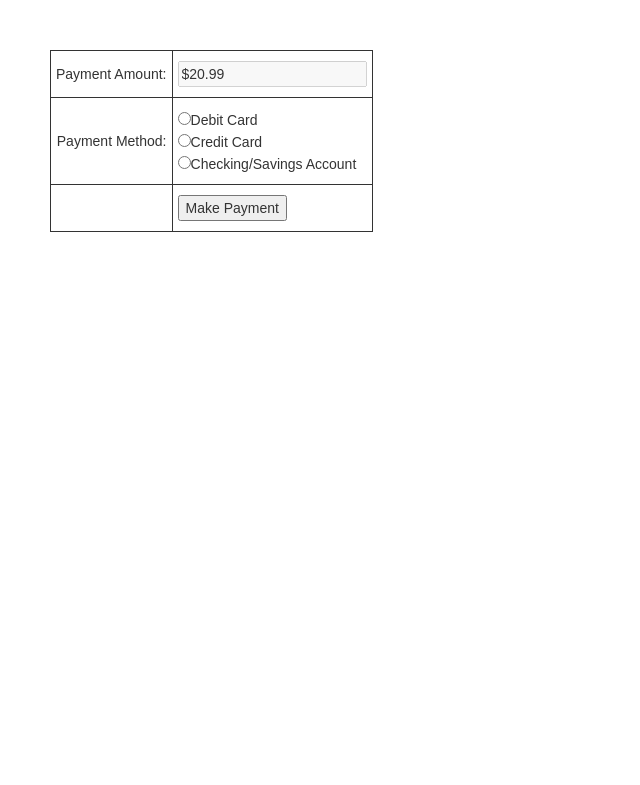
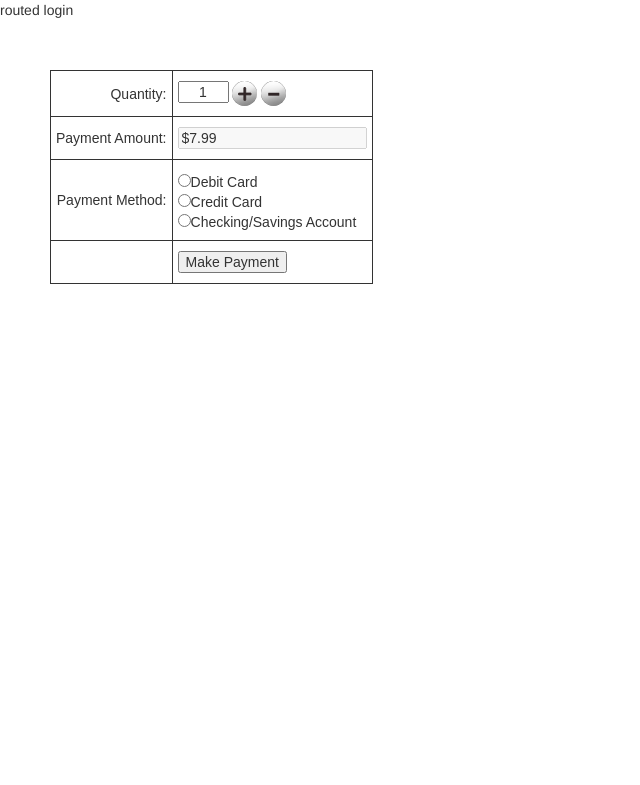
Before and after one commit to sauhardad/pizzasys, a CodeIgniter app: page /pizzasys/index.php/payment/index in a window 1280 px wide. Shown: the top 785 px of the page, without its empty margins (0-640 px from the left). Run offline with CodeIgniter, Linux system fonts and the light colour scheme.

Commit message:
Added quantity and amount.

```diff
--- a/application/modules/payment/controllers/payment.php
+++ b/application/modules/payment/controllers/payment.php
@@ -8,6 +8,8 @@ class Payment extends CI_Controller{
 
     function index(){
         $this->load->view('payment_view');
+        echo "routed login";
+        $this->session->unset_userdata('routed_login');
     }
 
     function payment_type(){
--- a/application/modules/payment/views/payment_view.php
+++ b/application/modules/payment/views/payment_view.php
@@ -8,6 +8,7 @@
 
    <script src="<?=base_url()?>assets/js/jquery.min.js"></script>
    <script src="<?=base_url()?>assets/js/bootstrap.min.js"></script>
+   <script src="<?=base_url()?>assets/js/plus_minus.js"></script>
  </head>
  <body>
 
@@ -16,9 +17,17 @@
         <div id="form_content" >
             <table class="tg">
                 <tr>
+                  <th class="tg-0ord">Quantity:</th>
+                  <th class="tg-031e">
+                    <input type="text" id="quantity" value="1" size=3 style="text-align: center;" >
+                    <img src="<?php echo base_url('assets/img/plus.png'); ?>" id="plus" class="plus_minus" onclick="plus_clicked()">
+                    <img src="<?php echo base_url('assets/img/minus.png'); ?>" id="minus" class="plus_minus" onclick="minus_clicked()">
+                  </th>
+                </tr>
+                <tr>
                   <th class="tg-0ord">Payment Amount:</th>
                   <th class="tg-031e">
-                    <input type="text" name="payment_amount" value="$20.99" disabled="disabled">
+                    <input type="text" id="payment_amount" value="$7.99" disabled="disabled">
                   </th>
                 </tr>
                 <tr>
--- a/assets/css/payment_view.css
+++ b/assets/css/payment_view.css
@@ -34,3 +34,9 @@ margin-bottom:-10px
 .tg .tg-0ord{
     text-align:right
 }
+
+.plus_minus{
+    height: 25px;
+    border-radius: 15px;
+    cursor: pointer;
+}
--- /dev/null
+++ b/assets/js/plus_minus.js
@@ -0,0 +1,21 @@
+function plus_clicked() {
+    var obj = document.getElementById("quantity");
+    var payment = document.getElementById("payment_amount");
+    if (parseInt(obj.value) < 10) {
+        obj.value = parseInt(obj.value)+1;
+        payment.value = "$"+obj.value * 7.99;
+    }else {
+        alert('You have reached maximum quantity!')
+    }
+}
+
+function minus_clicked() {
+    var obj = document.getElementById("quantity");
+    var payment = document.getElementById("payment_amount");
+    if (parseInt(obj.value) > 1) {
+        obj.value = parseInt(obj.value)-1;
+        payment.value = "$"+obj.value * 7.99;
+    }else {
+        alert('You have reached minimum quantity!')
+    }
+}
```
Also changed, not shown: application/modules/order/controllers/order.php (+15 -7 lines), application/modules/order/views/order_confirm_view.php (+1 -6 lines), application/modules/order/views/order_view.php (+11 -7 lines), application/modules/user/controllers/user.php (+8 -2 lines), assets/img/minus.png (added), assets/img/plus.png (added).
